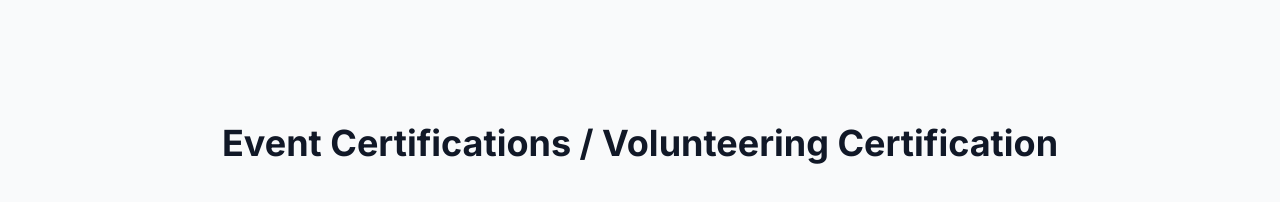
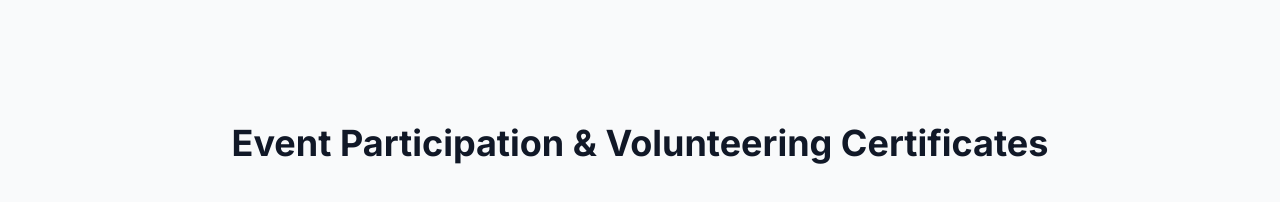
Before and after one commit to pranneeth-1511/portfolio-website, a React (Vite) app in the folder frontend/: page / in a window 1280 px wide. Shown: the part 3540-3742 px from the top of the page. Built offline with nearby package versions, Linux system fonts and the light colour scheme.

Commit message:
name change

```diff
--- a/frontend/src/components/AdditionalCertificate/Additional_Certificate.tsx
+++ b/frontend/src/components/AdditionalCertificate/Additional_Certificate.tsx
@@ -137,7 +137,7 @@ const AdditionalCertificates: React.FC = () => {
           className="text-center mb-10"
         >
           <h2 className="text-3xl md:text-4xl font-bold mb-4">
-            Event Certifications / Volunteering Certification
+            Event Participation & Volunteering Certificates
           </h2>
         </motion.div>
 
```
